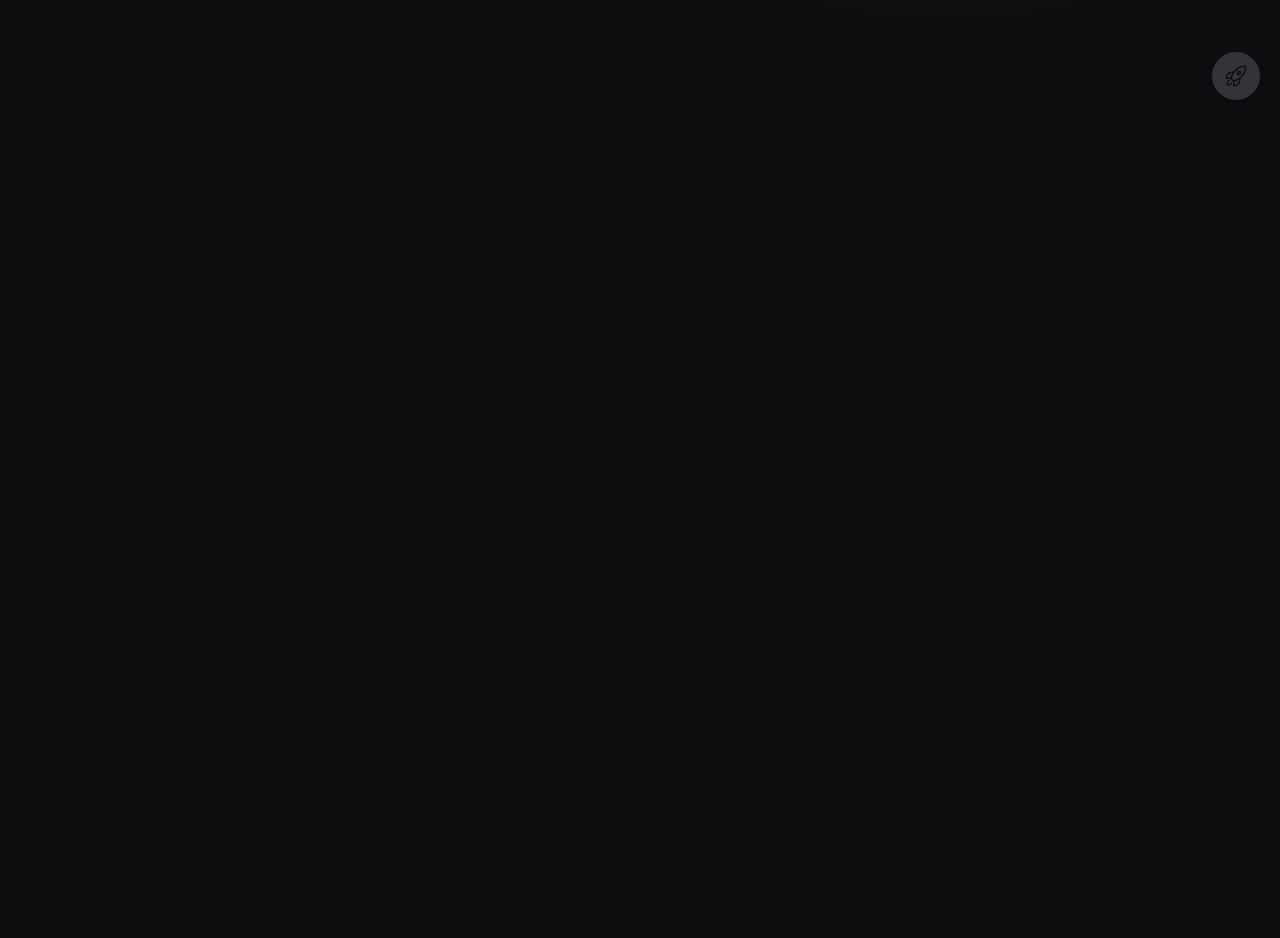
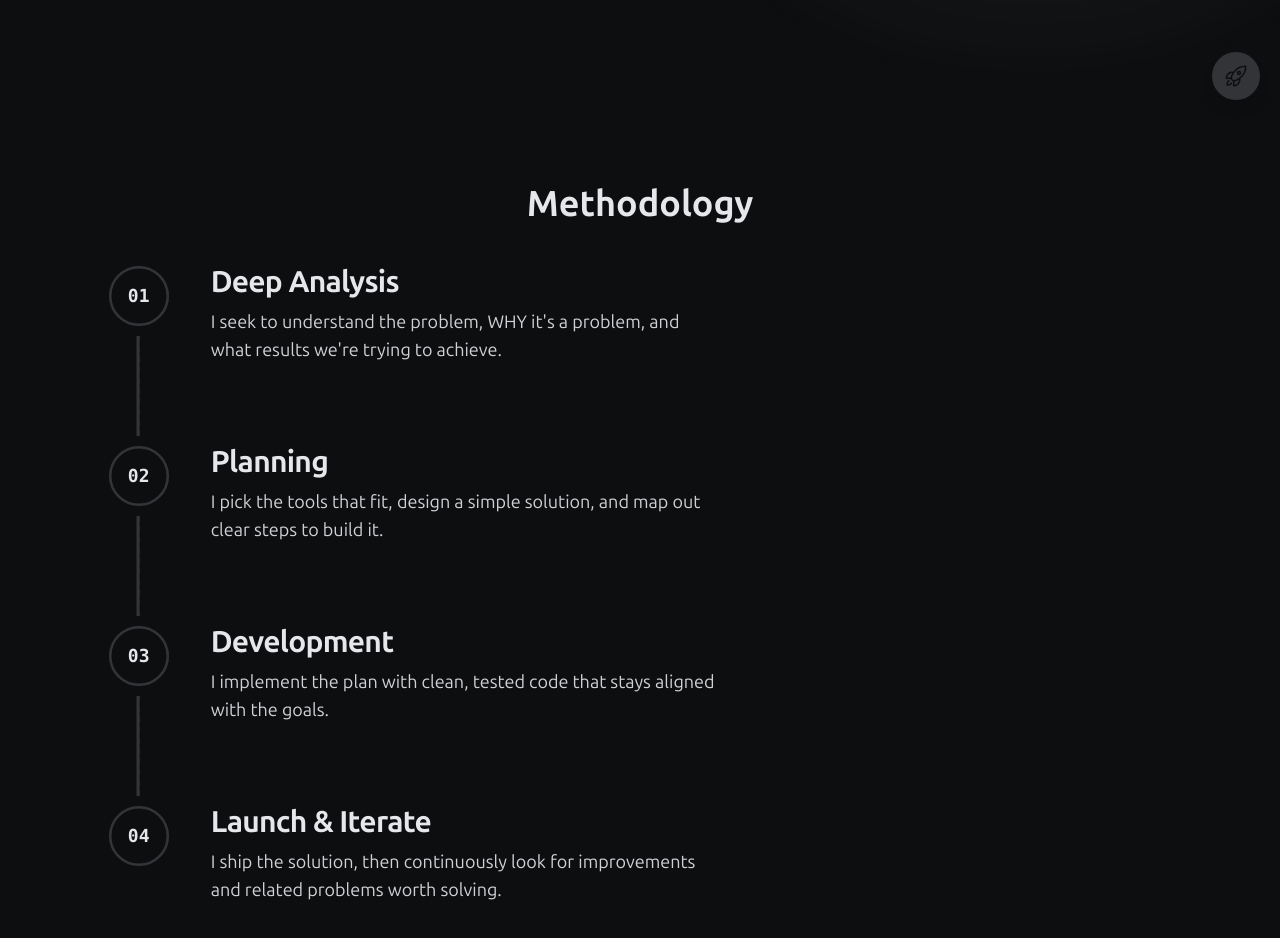
Before and after one commit to Galoberlini/personal-portfolio, a Next.js app: page /v2 in a window 1280 px wide. Shown: the part 680-1618 px from the top of the page. Before the commit the page ends 800 px from the top, so only its background shows below. Built offline with nearby package versions, Linux system fonts and the light colour scheme.

Commit message:
Feat: V2 Methodology implemented

```diff
--- a/app/globals.css
+++ b/app/globals.css
@@ -138,3 +138,27 @@ h3 {
     min-height: 80vh;
   }
 }
+
+@keyframes glowMove {
+  0% {
+    transform: translate(-10%, -10%) scale(1);
+  }
+
+  50% {
+    transform: translate(10%, 10%) scale(1.08);
+  }
+
+  100% {
+    transform: translate(-10%, -10%) scale(1);
+  }
+}
+
+@keyframes gradientShift {
+  0% {
+    background-position: 0% 50%;
+  }
+
+  100% {
+    background-position: 100% 50%;
+  }
+}
--- a/app/v2/components/Methodology.tsx
+++ b/app/v2/components/Methodology.tsx
@@ -1,7 +1,65 @@
+"use client"
+import { motion } from "framer-motion"
+import methodologySteps from "../data/methodology"
+
+const itemVariants = {
+    off: { opacity: 0.35 },
+    on: { opacity: 1, transition: { duration: 0.6, staggerChildren: 0.2 } },
+}
+
+const lineVariants = {
+    off: { pathLength: 0, opacity: 0 },
+    on: { pathLength: 1, opacity: 1, transition: { duration: 0.8, ease: "easeInOut" } },
+}
+
+const textVariants = {
+    off: { opacity: 0, y: 10 },
+    on: { opacity: 1, y: 0, transition: { duration: 0.6, ease: "easeInOut" } },
+}
+
+const descriptionVariants = {
+    off: { opacity: 0 },
+    on: { opacity: 0.9, transition: { duration: 0.6, ease: "easeInOut" } },
+}
+
 export default function Methodology() {
     return (
-        <section id="Methodology" className="">
-
+        <section id="Methodology" className="relative w-10/12 mx-auto my-16">
+            <h2 className="text-3xl md:text-4xl font-bold text-center mb-10">Methodology</h2>
+            <div className="flex flex-col">
+                {methodologySteps.map((s, i) => (
+                    <motion.div
+                        key={s.id}
+                        className="flex min-h-[150px] md:min-h-[180px]"
+                        initial="off"
+                        whileInView="on"
+                        viewport={{ once: true, amount: 1 }}
+                        variants={itemVariants}
+                    >
+                        <div className="flex flex-col items-center mr-4 md:mr-10">
+                            <div className="relative w-12 h-12 md:w-16 md:h-16 flex items-center justify-center shrink-0">
+                                <svg className="absolute inset-0 w-full h-full -rotate-90">
+                                    <circle cx="50%" cy="50%" r="45%" fill="transparent" strokeWidth="2" stroke="currentColor" strokeDasharray="4 4" className="text-third" />
+                                    <motion.circle cx="50%" cy="50%" r="45%" fill="transparent" strokeWidth="2.5" stroke="currentColor" strokeLinecap="round" variants={lineVariants} className="text-primary" />
+                                </svg>
+                                <span className="text-sm md:text-lg font-mono font-bold text-text">{s.id}</span>
+                            </div>
+                            {i !== methodologySteps.length - 1 && (
+                                <div className="relative w-px flex-grow my-2">
+                                    <div className="absolute inset-0 border-l-2 border-dashed border-third" />
+                                    <svg className="absolute inset-0 h-full w-1 overflow-visible">
+                                        <motion.line x1="0" y1="0" x2="0" y2="100%" stroke="currentColor" strokeWidth="3" variants={lineVariants} className="text-primary" />
+                                    </svg>
+                                </div>
+                            )}
+                        </div>
+                        <div className="pt-0 md:pt-0 pb-12 md:pb-16">
+                            <motion.h3 variants={textVariants} className="text-xl md:text-3xl font-bold text-text mb-2 tracking-tight">{s.title}</motion.h3>
+                            <motion.p variants={descriptionVariants} className="text-sm md:text-lg text-text/80 max-w-lg leading-relaxed">{s.description}</motion.p>
+                        </div>
+                    </motion.div>
+                ))}
+            </div>
         </section>
     )
 }
--- /dev/null
+++ b/app/v2/data/methodology.tsx
@@ -0,0 +1,10 @@
+type Step = { id: string; title: string; description: string }
+
+const methodologySteps: Step[] = [
+    { id: "01", title: "Deep Analysis", description: "I seek to understand the problem, WHY it's a problem, and what results we're trying to achieve." },
+    { id: "02", title: "Planning", description: "I pick the tools that fit, design a simple solution, and map out clear steps to build it." },
+    { id: "03", title: "Development", description: "I implement the plan with clean, tested code that stays aligned with the goals." },
+    { id: "04", title: "Launch & Iterate", description: "I ship the solution, then continuously look for improvements and related problems worth solving." },
+]
+
+export default methodologySteps
```
